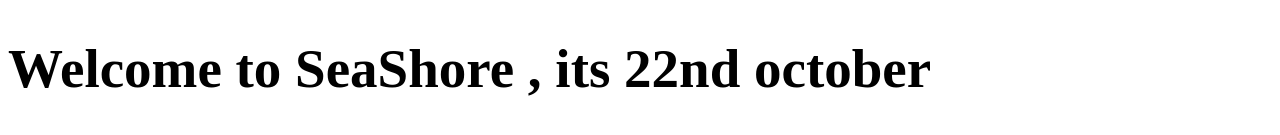
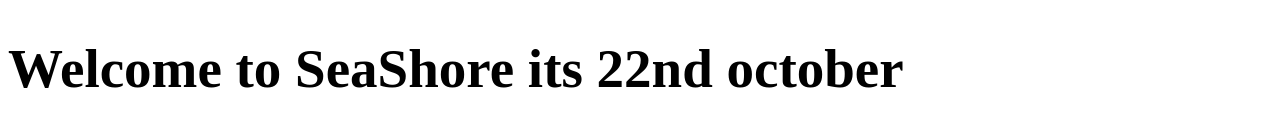
Before and after one commit to kunaal-98/GitHub-Desktop-tutoorial, a plain HTML site: page Index2.html in a window 1280 px wide. Shown: the top 135 px of the page. Drawn offline with Linux system fonts and the light colour scheme.

Commit message:
Fix header formatting in Index2.html

```diff
--- a/Index2.html
+++ b/Index2.html
@@ -11,7 +11,7 @@
 <body>
 
     <header>
-        <h1>Welcome to SeaShore , its 22nd october
+        <h1>Welcome to SeaShore its 22nd october
         </h1>
     </header>
     <img src="https://images.unsplash.com/photo-1732466307218-7f31ba88d90c" height="400px" alt="">
```
